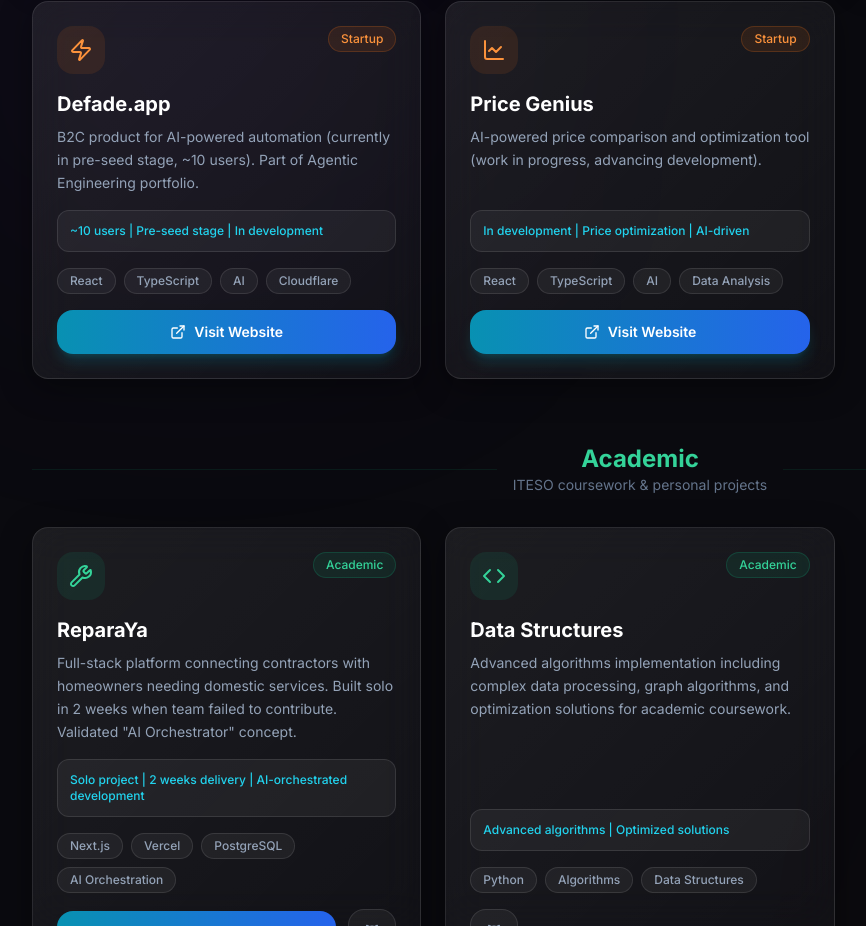
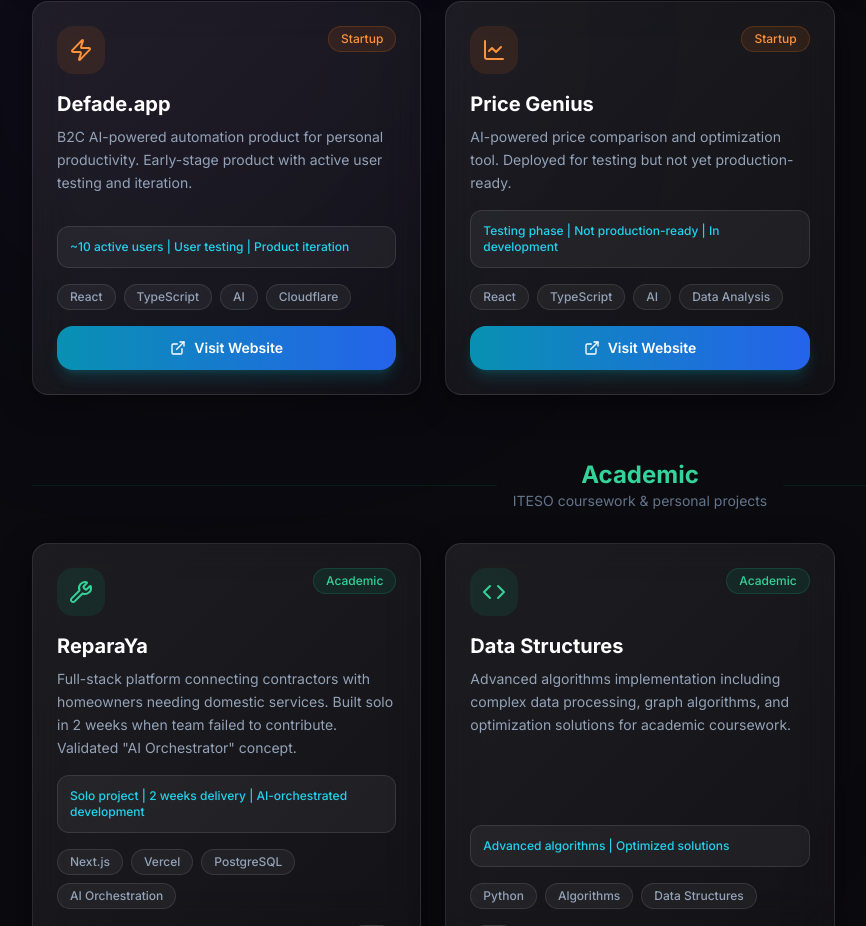
Before and after one commit to luci-efe/portfolio, a React (Vite) app in the folder app/: page / in a window 1280 px wide. Shown: the part 3678-4604 px from the top of the page, without its empty margins (0-866 px from the left). Built offline with nearby package versions, Linux system fonts and the light colour scheme.

Commit message:
fix: update Defade and Price Genius project descriptions
- Remove 'pre-seed' detail from Defade.app (organization seeking that phase)
- Update Defade description to focus on B2C AI automation product
- Clarify Price Genius is deployed but not production-ready

```diff
--- a/app/src/sections/Projects.tsx
+++ b/app/src/sections/Projects.tsx
@@ -74,8 +74,8 @@
   },
   {
     title: 'Defade.app',
-    description: 'B2C product for AI-powered automation (currently in pre-seed stage, ~10 users). Part of Agentic Engineering portfolio.',
-    metrics: '~10 users | Pre-seed stage | In development',
+    description: 'B2C AI-powered automation product for personal productivity. Early-stage product with active user testing and iteration.',
+    metrics: '~10 active users | User testing | Product iteration',
     tags: ['React', 'TypeScript', 'AI', 'Cloudflare'],
     category: 'startup',
     icon: Zap,
@@ -83,8 +83,8 @@
   },
   {
     title: 'Price Genius',
-    description: 'AI-powered price comparison and optimization tool (work in progress, advancing development).',
-    metrics: 'In development | Price optimization | AI-driven',
+    description: 'AI-powered price comparison and optimization tool. Deployed for testing but not yet production-ready.',
+    metrics: 'Testing phase | Not production-ready | In development',
     tags: ['React', 'TypeScript', 'AI', 'Data Analysis'],
     category: 'startup',
     icon: LineChart,
```
Also changed, not shown: app/dist/assets/index-Bv6nBFJe.js, app/dist/index.html.
